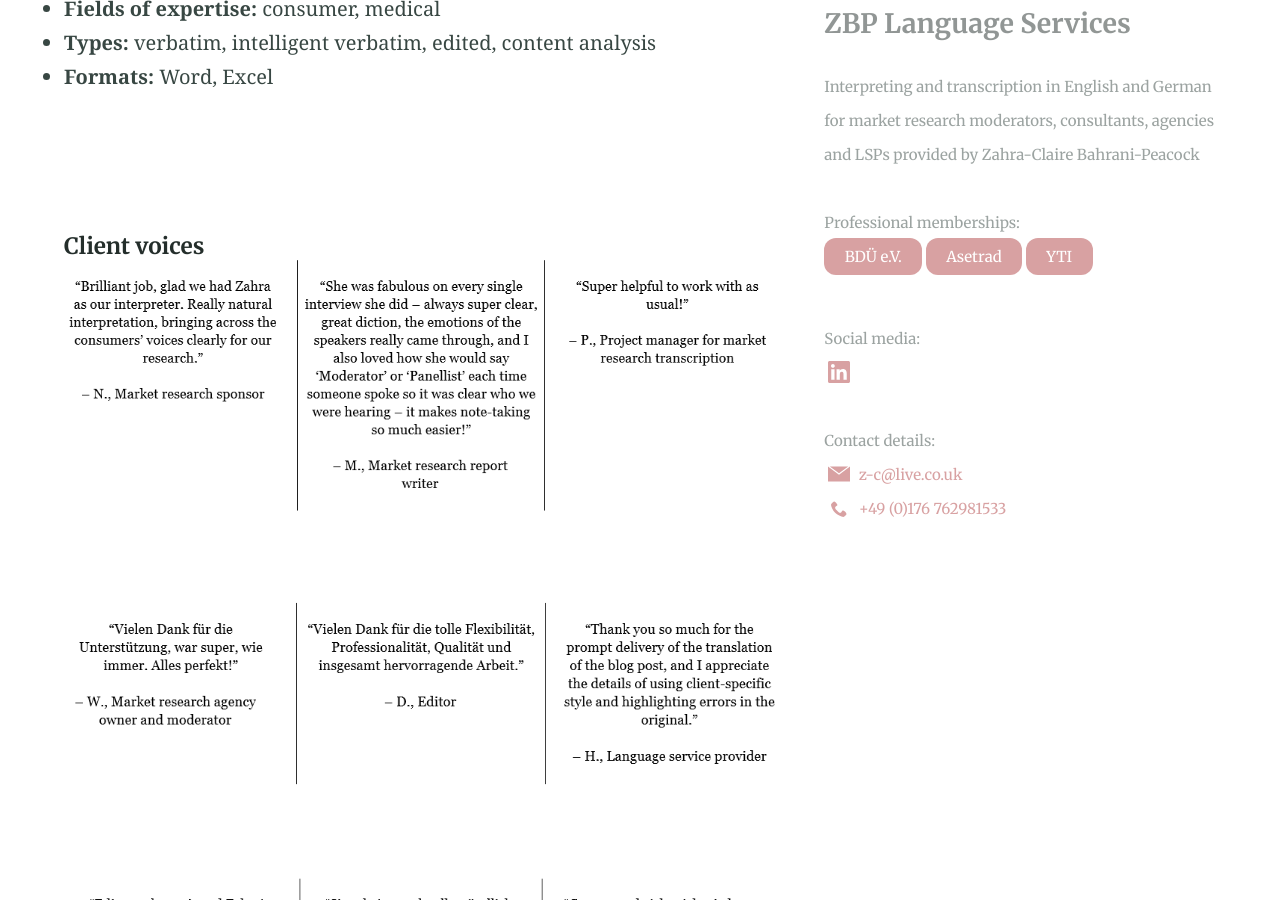
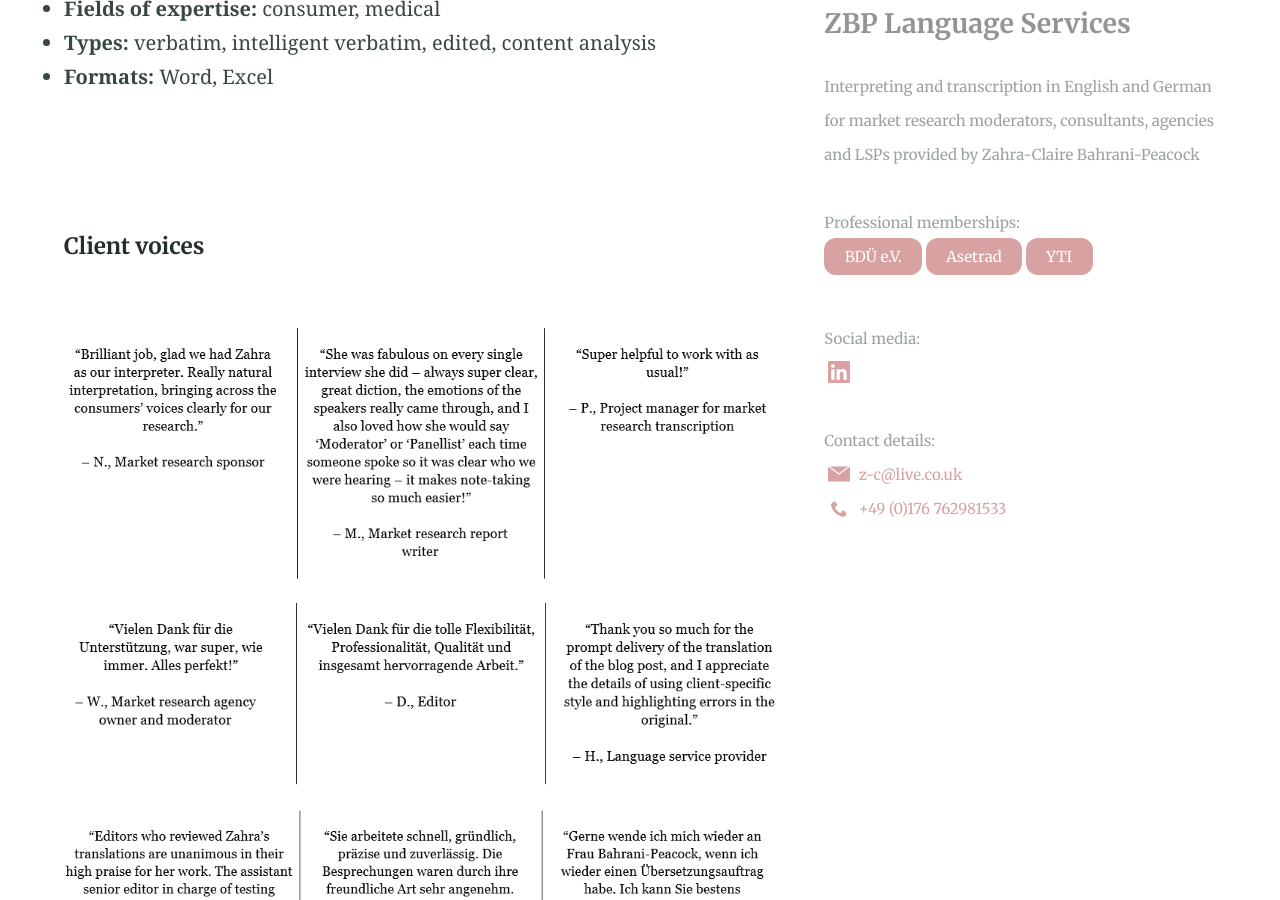
Before and after one commit to Website-2/zbp-language-services.github.io, a Jekyll site: the page built from services.md, in a window 1280 px wide and 900 px high, scrolled down 1590 px. Built offline with Jekyll 4.4.1, drawn with Linux system fonts in a browser that asks for light colours.

Commit message:
Text update

```diff
--- a/notes/index.html
+++ /dev/null
@@ -1,4 +0,0 @@
----
-layout: blog
-collectionpage: posts
----
--- a/services.md
+++ b/services.md
@@ -30,11 +30,9 @@
 <br><br><br><br>
 
 <h5>Client voices</h5>
-
+<br>
 {% include figure.html image="/assets/Testimonials_services 1.png" position="center" %}
-<br>
 {% include figure.html image="/assets/Testimonials_services 2.png" position="center" %}
-<br>
 {% include figure.html image="/assets/Testimonials_services 3.png" position="center" %}
 <br><br><br>
 <center>* * *</center>
```
